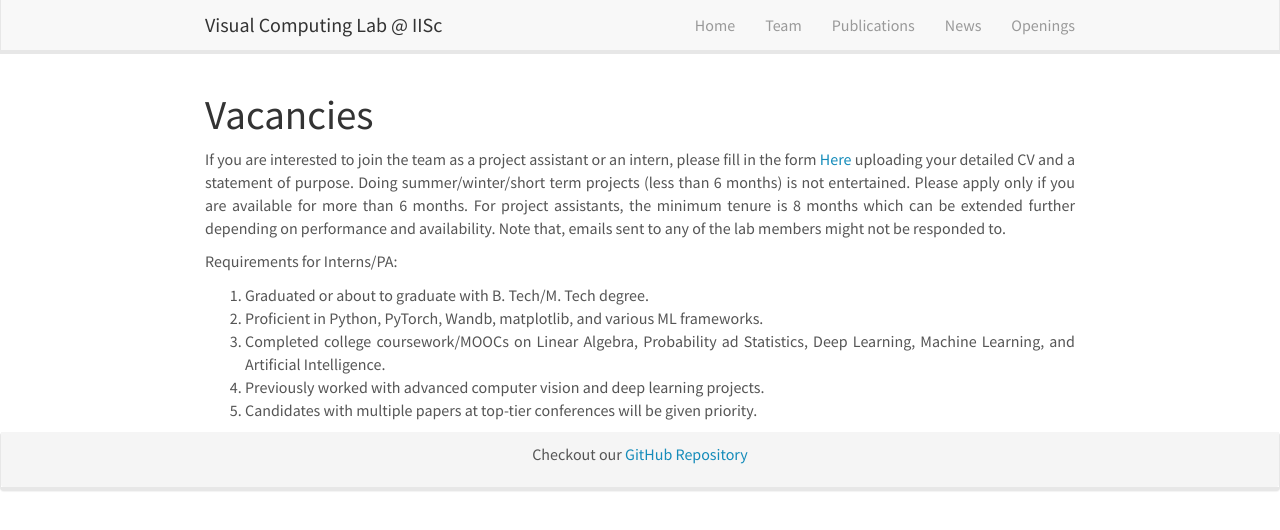
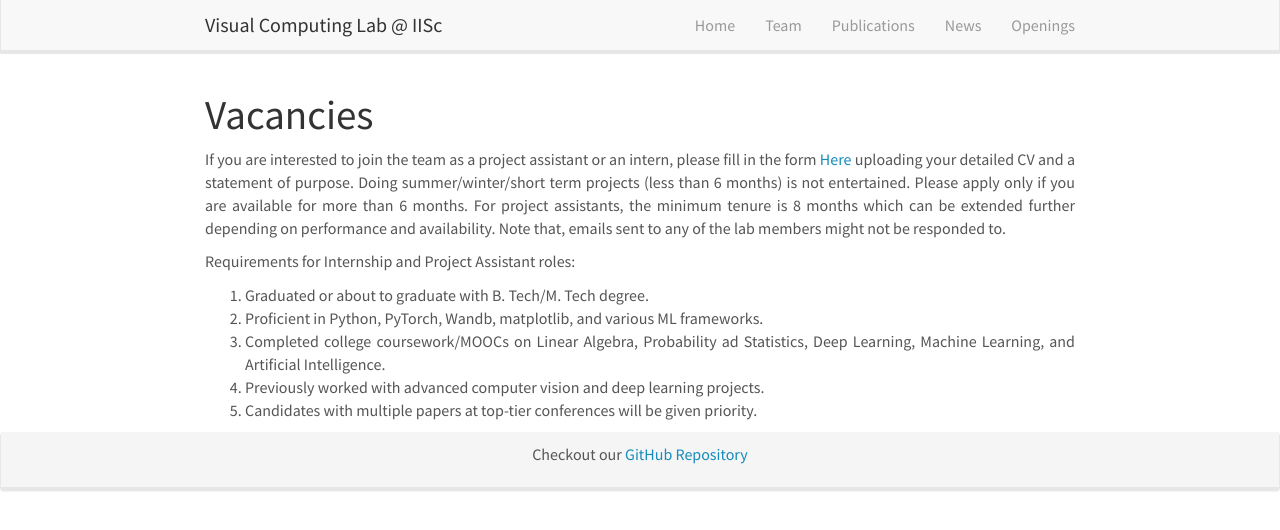
Before and after one commit to vcl-iisc/vclab-website, a Jekyll site: the page built from _pages/research.md, in a window 1280 px wide. Shown: the top 530 px of the page. Built offline with Jekyll 4.4.1, drawn with Linux system fonts in a browser that asks for light colours; nearby versions of some CDN libraries.

Commit message:
updated openings page

```diff
--- a/_pages/research.md
+++ b/_pages/research.md
@@ -10,7 +10,7 @@ permalink: /openings/
 
 If you are interested to join the team as a project assistant or an intern, please fill in the form [Here](https://docs.google.com/forms/d/e/1FAIpQLSdNhnvkUOKQ-Nqt12052XQjJFR-_WKWPlLHdeNfqEXKxMi7vw/viewform) uploading your detailed CV and a statement of purpose. Doing summer/winter/short term projects (less than 6 months) is not entertained. Please apply only if you are available for more than 6 months. For project assistants, the minimum tenure is 8 months which can be extended further depending on performance and availability. Note that, emails sent to any of the lab members might not be responded to.
 
-Requirements for Interns/PA:
+Requirements for Internship and Project Assistant roles:
 
 1. Graduated or about to graduate with B. Tech/M. Tech degree.
 2. Proficient in Python, PyTorch, Wandb, matplotlib, and various ML frameworks.
```
